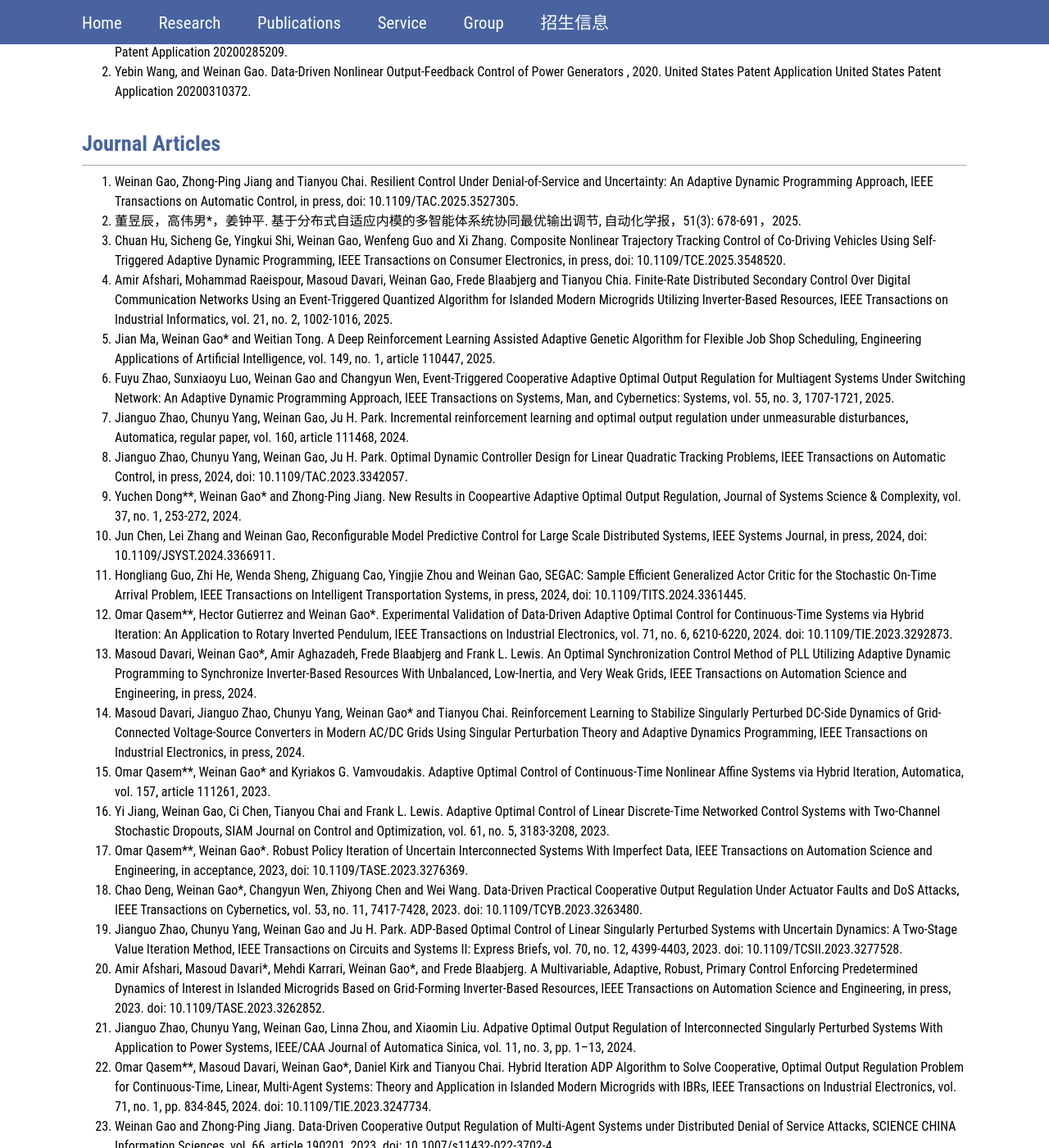
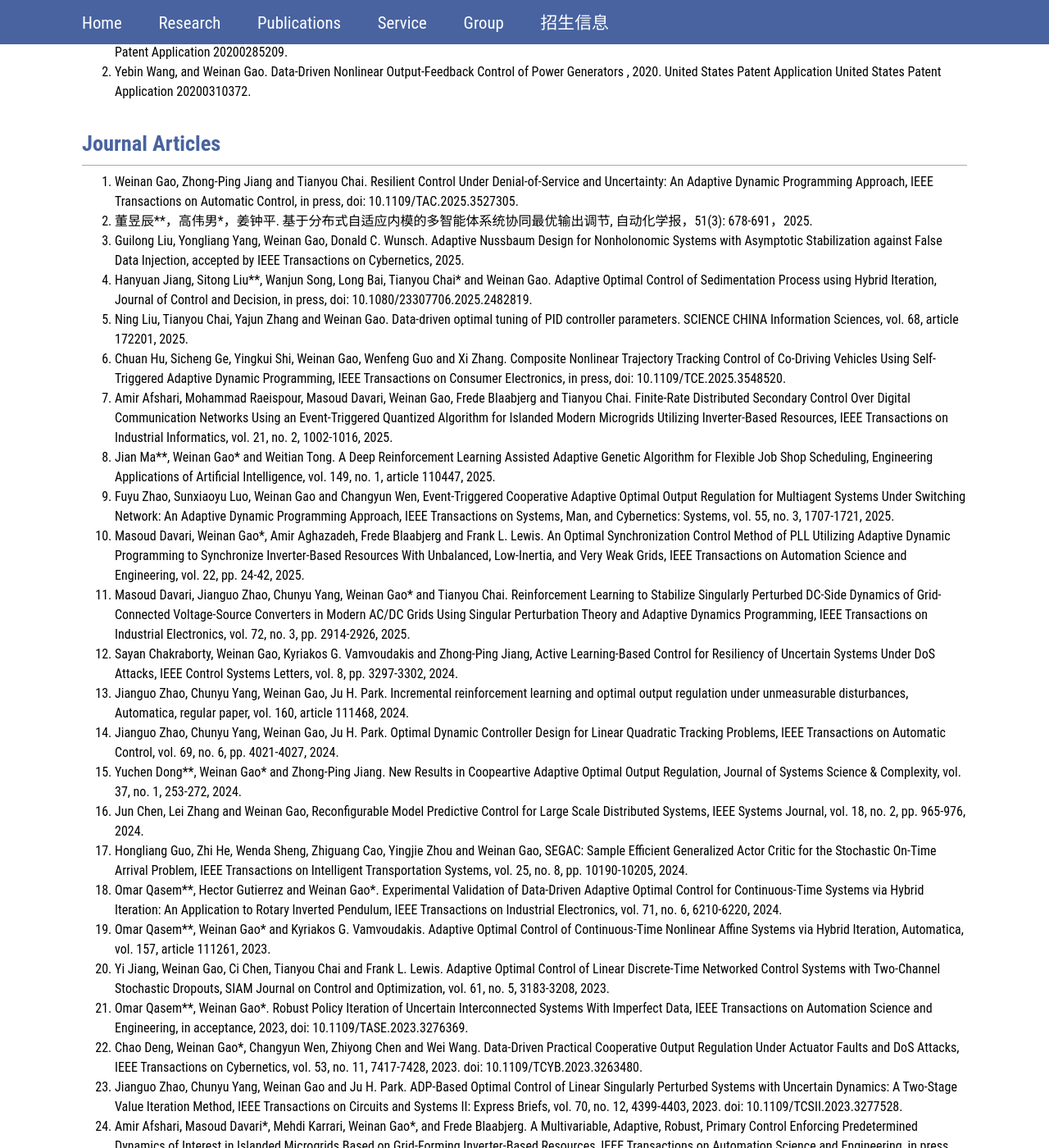
Before and after one commit to WeinanGao/weinangao.github.io, a Jekyll site: the page built from publications.markdown, in a window 1280 px wide and 1400 px high, scrolled down 407 px. Shown: the whole window at 82% size. Built offline with Jekyll 4.4.1, drawn with Linux system fonts in a browser that asks for light colours; some of the changed text lies outside the part shown.

Commit message:
Update publications.markdown

```diff
--- a/publications.markdown
+++ b/publications.markdown
@@ -27,31 +27,39 @@ permalink: /publications/
 
 <li> Weinan Gao, Zhong-Ping Jiang and Tianyou Chai. Resilient Control Under Denial-of-Service and Uncertainty: An Adaptive Dynamic Programming Approach, IEEE Transactions on Automatic Control, in press, doi: 10.1109/TAC.2025.3527305. </li>
 
-<li> 董昱辰，高伟男*，姜钟平. 基于分布式自适应内模的多智能体系统协同最优输出调节, 自动化学报，51(3): 678-691，2025. </li>
+<li> 董昱辰**，高伟男*，姜钟平. 基于分布式自适应内模的多智能体系统协同最优输出调节, 自动化学报，51(3): 678-691，2025. </li>
+
+<li> Guilong Liu, Yongliang Yang, Weinan Gao, Donald C. Wunsch. Adaptive Nussbaum Design for Nonholonomic Systems with Asymptotic Stabilization against False Data Injection, accepted by IEEE Transactions on Cybernetics, 2025. </li>
+
+<li> Hanyuan Jiang, Sitong Liu**, Wanjun Song, Long Bai, Tianyou Chai* and Weinan Gao. Adaptive Optimal Control of Sedimentation Process using Hybrid Iteration, Journal of Control and Decision, in press, doi: 10.1080/23307706.2025.2482819. </li>
+
+<li> Ning Liu, Tianyou Chai, Yajun Zhang and Weinan Gao. Data-driven optimal tuning of PID controller parameters. SCIENCE CHINA Information Sciences, vol. 68, article 172201, 2025. </li>
 
 <li> Chuan Hu, Sicheng Ge, Yingkui Shi, Weinan Gao, Wenfeng Guo and Xi Zhang. Composite Nonlinear Trajectory Tracking Control of Co-Driving Vehicles Using Self-Triggered Adaptive Dynamic Programming, IEEE Transactions on Consumer Electronics, in press, doi: 10.1109/TCE.2025.3548520. </li>
 
-<li> Amir Afshari, Mohammad Raeispour, Masoud Davari, Weinan Gao, Frede Blaabjerg and Tianyou Chia. Finite-Rate Distributed Secondary Control Over Digital Communication Networks Using an Event-Triggered Quantized Algorithm for Islanded Modern Microgrids Utilizing Inverter-Based Resources, IEEE Transactions on Industrial Informatics, vol. 21, no. 2, 1002-1016, 2025. </li>
+<li> Amir Afshari, Mohammad Raeispour, Masoud Davari, Weinan Gao, Frede Blaabjerg and Tianyou Chai. Finite-Rate Distributed Secondary Control Over Digital Communication Networks Using an Event-Triggered Quantized Algorithm for Islanded Modern Microgrids Utilizing Inverter-Based Resources, IEEE Transactions on Industrial Informatics, vol. 21, no. 2, 1002-1016, 2025. </li>
 
-<li> Jian Ma, Weinan Gao* and Weitian Tong. A Deep Reinforcement Learning Assisted Adaptive Genetic Algorithm for Flexible Job Shop Scheduling, Engineering Applications of Artificial Intelligence, vol. 149, no. 1, article 110447, 2025. </li>
+<li> Jian Ma**, Weinan Gao* and Weitian Tong. A Deep Reinforcement Learning Assisted Adaptive Genetic Algorithm for Flexible Job Shop Scheduling, Engineering Applications of Artificial Intelligence, vol. 149, no. 1, article 110447, 2025. </li>
 
 <li> Fuyu Zhao, Sunxiaoyu Luo, Weinan Gao and Changyun Wen, Event-Triggered Cooperative Adaptive Optimal Output Regulation for Multiagent Systems Under Switching Network: An Adaptive Dynamic Programming Approach, IEEE Transactions on Systems, Man, and Cybernetics: Systems, vol. 55, no. 3, 1707-1721, 2025.  </li>
 
+<li> Masoud Davari, Weinan Gao*, Amir Aghazadeh, Frede Blaabjerg and Frank L. Lewis. An Optimal Synchronization Control Method of PLL Utilizing Adaptive Dynamic Programming to Synchronize Inverter-Based Resources With Unbalanced, Low-Inertia, and Very Weak Grids, IEEE Transactions on Automation Science and Engineering,  vol. 22, pp. 24-42, 2025. </li>
+
+<li> Masoud Davari, Jianguo Zhao, Chunyu Yang, Weinan Gao* and Tianyou Chai. Reinforcement Learning to Stabilize Singularly Perturbed DC-Side Dynamics of Grid-Connected Voltage-Source Converters in Modern AC/DC Grids Using Singular Perturbation Theory and Adaptive Dynamics Programming, IEEE Transactions on Industrial Electronics, vol. 72, no. 3, pp. 2914-2926, 2025. </li>
+
+<li> Sayan Chakraborty, Weinan Gao, Kyriakos G. Vamvoudakis and Zhong-Ping Jiang, Active Learning-Based Control for Resiliency of Uncertain Systems Under DoS Attacks, IEEE Control Systems Letters, vol. 8, pp. 3297-3302, 2024. </li>
+
 <li> Jianguo Zhao, Chunyu Yang, Weinan Gao, Ju H. Park. Incremental reinforcement learning and optimal output regulation under unmeasurable disturbances, Automatica, regular paper, vol. 160, article 111468, 2024. </li>
 
-<li> Jianguo Zhao, Chunyu Yang, Weinan Gao, Ju H. Park. Optimal Dynamic Controller Design for Linear Quadratic Tracking Problems, IEEE Transactions on Automatic Control, in press, 2024, doi: 10.1109/TAC.2023.3342057. </li>
+<li> Jianguo Zhao, Chunyu Yang, Weinan Gao, Ju H. Park. Optimal Dynamic Controller Design for Linear Quadratic Tracking Problems, IEEE Transactions on Automatic Control, vol. 69, no. 6, pp. 4021-4027, 2024. </li>
 
 <li> Yuchen Dong**, Weinan Gao* and Zhong-Ping Jiang. New Results in Coopeartive Adaptive Optimal Output Regulation, Journal of Systems Science & Complexity, vol. 37, no. 1, 253-272, 2024. </li>
 
-<li> Jun Chen, Lei Zhang and Weinan Gao, Reconfigurable Model Predictive Control for Large Scale Distributed Systems, IEEE Systems Journal, in press, 2024, doi: 10.1109/JSYST.2024.3366911. </li>
+<li> Jun Chen, Lei Zhang and Weinan Gao, Reconfigurable Model Predictive Control for Large Scale Distributed Systems, IEEE Systems Journal, vol. 18, no. 2, pp. 965-976, 2024. </li>
 
-<li> Hongliang Guo, Zhi He, Wenda Sheng, Zhiguang Cao, Yingjie Zhou and Weinan Gao, SEGAC: Sample Efficient Generalized Actor Critic for the Stochastic On-Time Arrival Problem, IEEE Transactions on Intelligent Transportation Systems, in press, 2024, doi: 10.1109/TITS.2024.3361445. </li>
+<li> Hongliang Guo, Zhi He, Wenda Sheng, Zhiguang Cao, Yingjie Zhou and Weinan Gao, SEGAC: Sample Efficient Generalized Actor Critic for the Stochastic On-Time Arrival Problem, IEEE Transactions on Intelligent Transportation Systems, vol. 25, no. 8, pp. 10190-10205, 2024. </li>
 
-<li> Omar Qasem**, Hector Gutierrez and Weinan Gao*. Experimental Validation of Data-Driven Adaptive Optimal Control for Continuous-Time Systems via Hybrid Iteration: An Application to Rotary Inverted Pendulum, IEEE Transactions on Industrial Electronics, vol. 71, no. 6, 6210-6220, 2024. doi: 10.1109/TIE.2023.3292873. </li>
-
-<li> Masoud Davari, Weinan Gao*, Amir Aghazadeh, Frede Blaabjerg and Frank L. Lewis. An Optimal Synchronization Control Method of PLL Utilizing Adaptive Dynamic Programming to Synchronize Inverter-Based Resources With Unbalanced, Low-Inertia, and Very Weak Grids, IEEE Transactions on Automation Science and Engineering, in press, 2024. </li>
-
-<li> Masoud Davari, Jianguo Zhao, Chunyu Yang, Weinan Gao* and Tianyou Chai. Reinforcement Learning to Stabilize Singularly Perturbed DC-Side Dynamics of Grid-Connected Voltage-Source Converters in Modern AC/DC Grids Using Singular Perturbation Theory and Adaptive Dynamics Programming, IEEE Transactions on Industrial Electronics, in press, 2024. </li>
+<li> Omar Qasem**, Hector Gutierrez and Weinan Gao*. Experimental Validation of Data-Driven Adaptive Optimal Control for Continuous-Time Systems via Hybrid Iteration: An Application to Rotary Inverted Pendulum, IEEE Transactions on Industrial Electronics, vol. 71, no. 6, 6210-6220, 2024. </li>
 
 <li> Omar Qasem**, Weinan Gao* and Kyriakos G. Vamvoudakis. Adaptive Optimal Control of Continuous-Time Nonlinear Affine Systems via Hybrid Iteration, Automatica, vol. 157, article 111261, 2023. </li>
 
@@ -176,17 +184,15 @@ permalink: /publications/
 # Conference Papers #
 <ol>
 
-<li> Sayan Chakraborty, Weinan Gao, Kyriakos Vamvoudakis and Zhong-Ping Jiang. Resilient Learning-Based Control under Denial-Of-Service Attacks, Conference on Decision and Control, 2024. </li>
-
-<li> Sitong Liu, Weinan Gao and Zhong-Ping Jiang. Adaptive Optimal Output-Feedback Control of Discrete-Time Systems based on Hybrid Iteration, Conference on Decision and Control, 2024. </li>
+<li> Sitong Liu**, Weinan Gao and Zhong-Ping Jiang. Adaptive Optimal Output-Feedback Control of Discrete-Time Systems based on Hybrid Iteration, Conference on Decision and Control, 2024. </li>
 
 <li> Fuyu Zhao, Weinan Gao, Tengfei Liu and Zhong-Ping Jiang. Event-Triggered Cooperative Adaptive Cruise Control of Vehicular Platoons, Conference on Decision and Control, 2024. </li>
 
-<li> Weinan Gao, Tianyou Chai, Nairong Qiao and Yiheng Liu. String Stable Platooning Control based on Adaptive Dynamic Programming, CAA International Conference on Vehicular Control and Intelligence, 2024, <strong>Guo Konghui Paper Award.</strong> </li>
+<li> Weinan Gao, Tianyou Chai, Nairong Qiao** and Yiheng Liu**. String Stable Platooning Control based on Adaptive Dynamic Programming, CAA International Conference on Vehicular Control and Intelligence, 2024, <strong>Guo Konghui Paper Award.</strong> </li>
 
 <li> Weinan Gao, Zhong-Ping Jiang and Tianyou Chai. Bridging the Gap Between Reinforcement Learning and Nonlinear Output-Feedback Control, Chinese Control Conference, 2024. </li>
 
-<li> Yuchen Dong and Weinan Gao. Cooperative adaptive optimal output regulation of multi-agent systems with an application to connected and autonomous vehicles, IEEE International Conference on Industrial Cyber-Physical Systems (ICPS), 2024. </li>
+<li> Yuchen Dong** and Weinan Gao. Cooperative adaptive optimal output regulation of multi-agent systems with an application to connected and autonomous vehicles, IEEE International Conference on Industrial Cyber-Physical Systems (ICPS), 2024. </li>
 
 <li> Jianguo Zhao, Chunyu Yang, Linna Zhou and Weinan Gao. Adaptive Dynamic Programming and Decentralized Optimal Output Regulation of Two-Time-Scale Interconnected Systems, IEEE International Conference on Control, Automation and Information Sciences (ICCAIS), 2023, <strong>Best Paper Award.</strong>  </li>
 
@@ -198,7 +204,7 @@ permalink: /publications/
 
 <li> Liwei An, Weinan Gao, Chao Deng, Weiwei Che. Collision/Obstacle Avoidance Dynamic Formation Reconfiguration of High-Order Nonlinear Multi-Agent Systems, Chinese Control and Decision Conference, 2023, <strong>Zhang Siying Outstanding Youth Paper Award Finalist.</strong> </li>
 
-<li>  Omar Qasem**, Khalid Jebari** and Weinan Gao. Adaptive Dynamic Programming and Data-Driven Cooperative Optimal Output Regulation with Adaptive Observers, Conference on Decision and Control (CDC), 2022.   </li>
+<li> Omar Qasem**, Khalid Jebari** and Weinan Gao. Adaptive Dynamic Programming and Data-Driven Cooperative Optimal Output Regulation with Adaptive Observers, Conference on Decision and Control (CDC), 2022.   </li>
 
 <li> Yi Jiang and Weinan Gao. Value Iteration and Data-Driven Adaptive Optimal Output Regulation of Linear Continuous-Time Systems, Chinese Control and Decision Conference, 2022, <strong>Zhang Siying Outstanding Youth Paper Award Finalist.</strong> </li>
 
```
